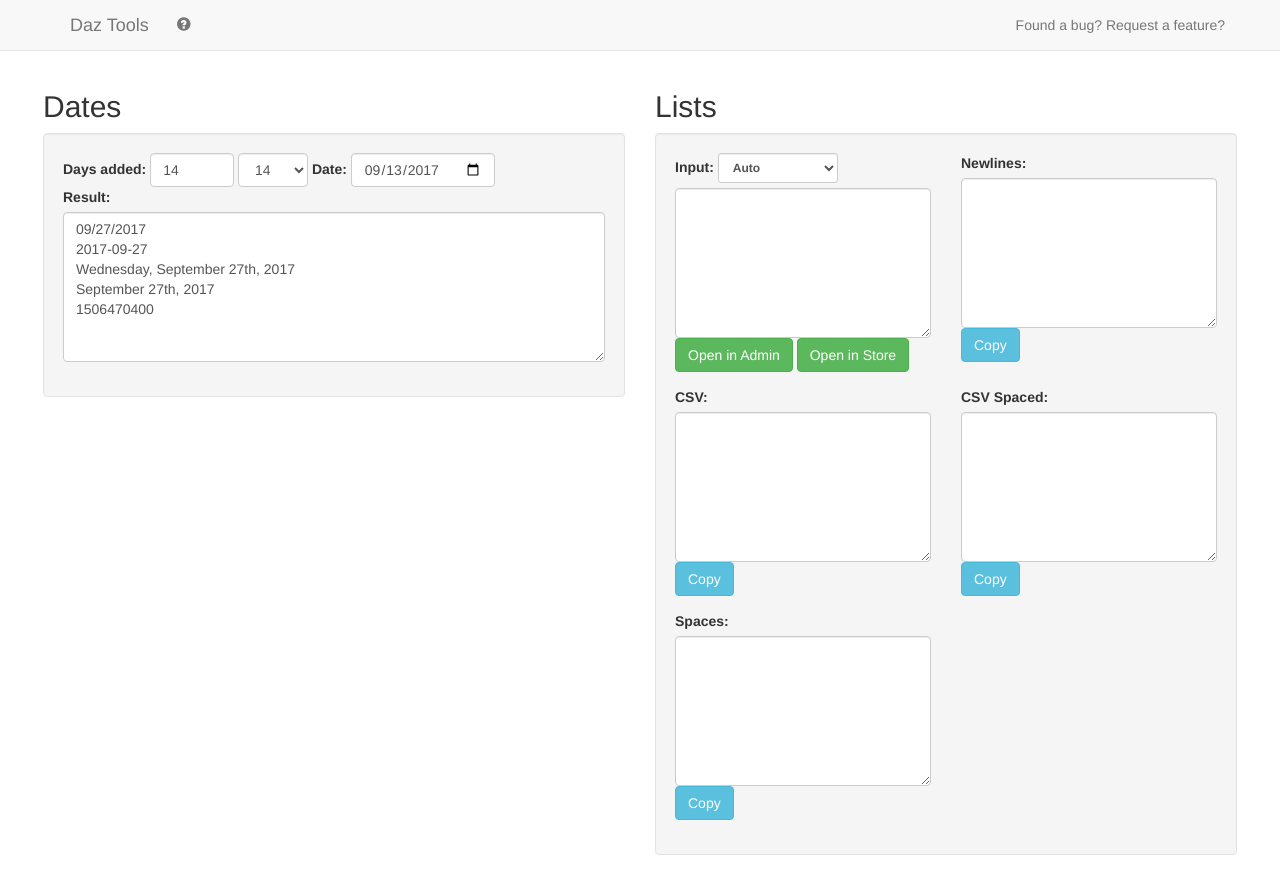
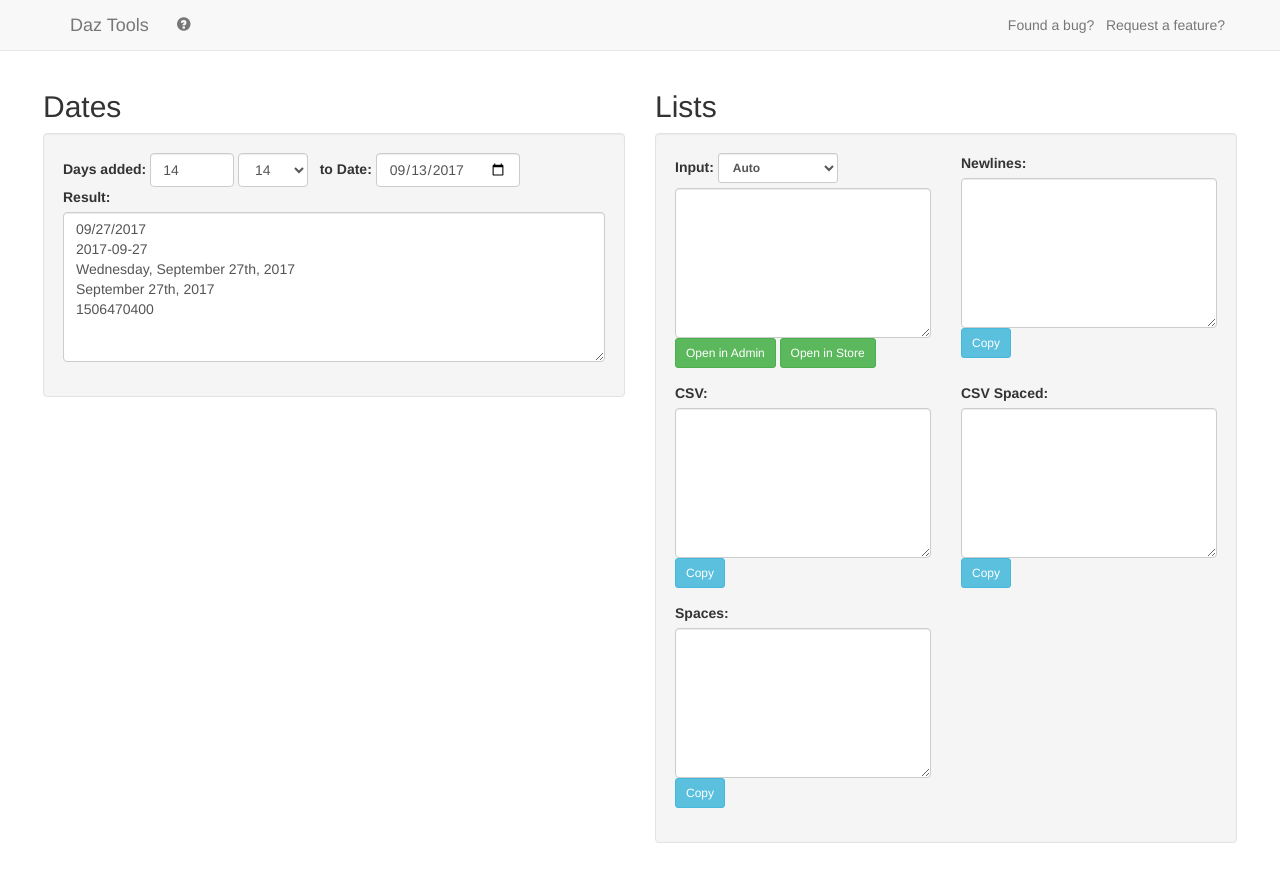
Before and after one commit to benjamw/daz_tools, a plain HTML site: page index.html in a window 1280 px wide. Drawn offline with nearby package versions, Linux system fonts and the light colour scheme.

Commit message:
minor layout tweaks

```diff
--- a/index.html
+++ b/index.html
@@ -38,7 +38,7 @@
     <div class="container">
         <a class="navbar-brand">Daz Tools</a>
         <a href="https://github.com/benjamw/daz_tools/wiki/Help"><button type="button" class="btn btn-link navbar-btn" title="Help"><span class="glyphicon glyphicon-question-sign" aria-hidden="true"></span></button></a>
-        <a class="navbar-text navbar-right" href="https://github.com/benjamw/daz_tools/issues">Found a bug? Request a feature?</a>
+        <a class="navbar-text navbar-right" href="https://github.com/benjamw/daz_tools/issues">Found a bug? &nbsp; Request a feature?</a>
     </div>
   </nav>
 
@@ -100,7 +100,7 @@
             </select>
           </div>
           <div class="form-group">
-            <label for="date">Date:</label>
+            <label for="date">&nbsp; to Date:</label>
             <input type="date" value="1970-01-01" id="date" class="form-control" />
           </div>
         </div>
@@ -126,32 +126,32 @@
               <span id="use" class="text-danger"></span>
             </label>
             <textarea id="list_in" class="form-control"></textarea>
-            <button id="open_admin" class="btn btn-success">Open in Admin</button>
-            <button id="open_store" class="btn btn-success">Open in Store</button>
+            <button id="open_admin" class="btn btn-sm btn-success">Open in Admin</button>
+            <button id="open_store" class="btn btn-sm btn-success">Open in Store</button>
           </div>
           <div class="form-group col-md-6">
             <label for="list_nl">Newlines:</label>
             <textarea id="list_nl" class="form-control"></textarea>
-            <button id="copy_nl" class="btn btn-info copy">Copy</button><span></span>
+            <button id="copy_nl" class="btn btn-sm btn-info copy">Copy</button><span></span>
           </div>
         </div>
         <div class="row">
           <div class="form-group col-md-6">
             <label for="list_csv">CSV:</label>
             <textarea id="list_csv" class="form-control"></textarea>
-            <button id="copy_csv" class="btn btn-info copy">Copy</button><span></span>
+            <button id="copy_csv" class="btn btn-sm btn-info copy">Copy</button><span></span>
           </div>
           <div class="form-group col-md-6">
             <label for="list_csvs">CSV Spaced:</label>
             <textarea id="list_csvs" class="form-control"></textarea>
-            <button id="copy_csvs" class="btn btn-info copy">Copy</button><span></span>
+            <button id="copy_csvs" class="btn btn-sm btn-info copy">Copy</button><span></span>
           </div>
         </div>
         <div class="row">
           <div class="form-group col-md-6">
             <label for="list_sp">Spaces:</label>
             <textarea id="list_sp" class="form-control"></textarea>
-            <button id="copy_sp" class="btn btn-info copy">Copy</button><span></span>
+            <button id="copy_sp" class="btn btn-sm btn-info copy">Copy</button><span></span>
           </div>
         </div>
       </section>
```
